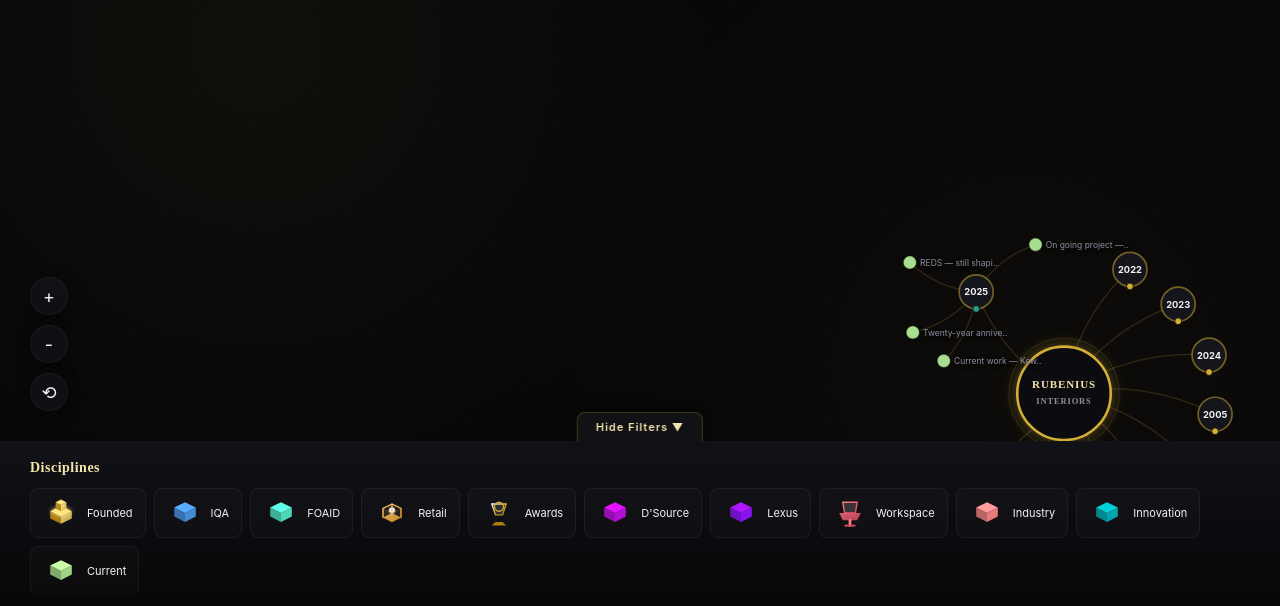
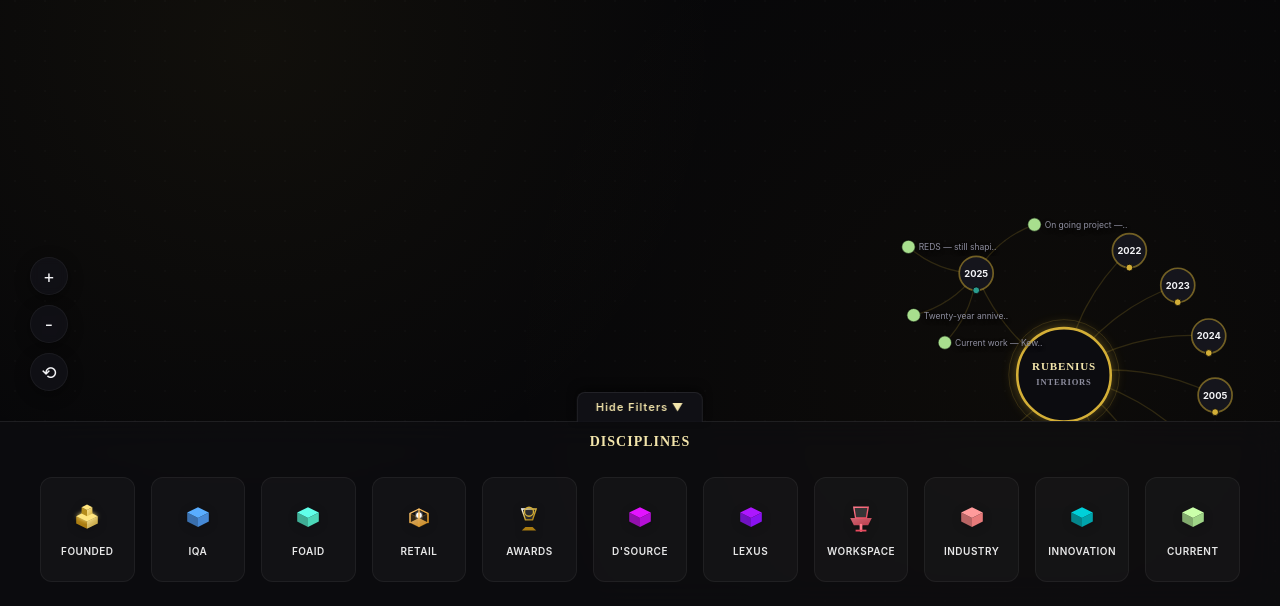
Before and after one commit to nikhil-reds/Mindmap-interactive-timeline, a Next.js app: page / in a window 1280 px wide. Shown: the part 194-800 px from the top of the page. Built offline with nearby package versions, Linux system fonts and the light colour scheme.

Commit message:
feat: redesign filter panel UI with updated layout, styling, and 3D icon effects

```diff
--- a/components/mindmap/mindmap.css
+++ b/components/mindmap/mindmap.css
@@ -190,17 +190,17 @@
 /* FILTER PANEL */
 .filter-panel {
     width: 100%;
-    height: 165px;
+    height: 185px;
     padding: 15px 30px;
-    background: linear-gradient(to top, rgba(7, 7, 9, 0.98), rgba(18, 18, 24, 0.95));
-    border-top: 1px solid var(--border-glass);
+    background: rgba(18, 18, 24, 0.45);
+    border-top: 1px solid rgba(255, 255, 255, 0.08);
     border-right: none;
     display: flex;
     flex-direction: column;
     z-index: 5;
     position: relative;
-    backdrop-filter: blur(10px);
-    -webkit-backdrop-filter: blur(10px);
+    backdrop-filter: blur(15px);
+    -webkit-backdrop-filter: blur(15px);
     transition: height 0.35s cubic-bezier(0.25, 0.8, 0.25, 1), padding 0.35s ease, border-color 0.35s ease;
 }
 
@@ -215,7 +215,8 @@
     display: flex;
     flex-direction: row;
     gap: 40px;
-    align-items: flex-start;
+    align-items: center;
+    justify-content: center;
     width: 100%;
     height: 100%;
     opacity: 1;
@@ -233,8 +234,8 @@
     top: -30px;
     left: 50%;
     transform: translateX(-50%);
-    background: rgba(18, 18, 24, 0.95);
-    border: 1px solid var(--border-gold);
+    background: rgba(18, 18, 24, 0.85);
+    border: 1px solid rgba(255, 255, 255, 0.08);
     border-bottom: none;
     border-radius: 8px 8px 0 0;
     color: var(--primary-light);
@@ -249,70 +250,97 @@
     gap: 8px;
     box-shadow: 0 -4px 10px rgba(0, 0, 0, 0.5);
     transition: var(--transition);
-    backdrop-filter: blur(10px);
-    -webkit-backdrop-filter: blur(10px);
+    backdrop-filter: blur(15px);
+    -webkit-backdrop-filter: blur(15px);
 }
 
 .filter-toggle-btn:hover {
     color: var(--primary);
-    box-shadow: 0 -4px 15px rgba(212, 175, 55, 0.3);
-    background: rgba(25, 25, 35, 0.98);
+    box-shadow: 0 -4px 15px rgba(212, 175, 55, 0.2);
+}
+
+.filter-section {
+    display: flex;
+    flex-direction: column;
+    width: 100%;
+    align-items: center;
+    gap: 10px;
 }
 
 .filter-section h3 {
     font-family: var(--font-serif);
     font-size: 14px;
     color: var(--primary-light);
-    margin-bottom: 10px;
-    letter-spacing: 0.5px;
+    margin-bottom: 5px;
+    letter-spacing: 1px;
     font-weight: 600;
-    display: flex;
-    align-items: center;
-    justify-content: space-between;
-    gap: 15px;
+    text-transform: uppercase;
 }
 
 .category-list {
     display: flex;
     flex-direction: row;
-    flex-wrap: wrap;
-    gap: 8px;
-    max-height: 105px;
-    overflow-y: auto;
-    padding-right: 5px;
+    justify-content: center;
+    gap: 16px;
+    width: 100%;
+    overflow-x: auto;
+    padding: 10px 10px 15px 10px;
 }
 
 .category-item {
     display: flex;
+    flex-direction: column;
     align-items: center;
-    justify-content: space-between;
-    padding: 6px 12px;
-    background: rgba(255, 255, 255, 0.02);
-    border: 1px solid var(--border-glass);
-    border-radius: 8px;
+    justify-content: center;
+    width: 95px;
+    height: 105px;
+    padding: 12px;
+    background: rgba(255, 255, 255, 0.03);
+    border: 1px solid rgba(255, 255, 255, 0.05);
+    border-radius: 12px;
     cursor: pointer;
-    transition: var(--transition);
-    font-size: 11px;
+    transition: all 0.3s cubic-bezier(0.25, 0.8, 0.25, 1);
+    box-sizing: border-box;
     gap: 8px;
 }
 
 .category-item:hover {
-    border-color: rgba(212, 175, 55, 0.4);
-    background: rgba(212, 175, 55, 0.03);
-    transform: translateY(-2px);
+    background: rgba(255, 255, 255, 0.07);
+    border-color: var(--glow-color);
+    transform: translateY(-4px);
+    box-shadow: 0 8px 24px var(--glow-color);
 }
 
 .category-item.active {
-    background: rgba(212, 175, 55, 0.1);
-    border-color: var(--primary);
-    color: var(--text-main);
+    background: rgba(255, 255, 255, 0.09);
+    border-color: var(--glow-color);
+    box-shadow: 0 4px 15px -2px var(--glow-color);
+}
+
+.category-name-wrapper {
+    font-family: var(--font-sans);
+    font-size: 10px;
+    font-weight: 600;
+    color: rgba(255, 255, 255, 0.9);
+    text-align: center;
+    text-transform: uppercase;
+    letter-spacing: 0.5px;
+    display: block;
+}
+
+.icon-3d {
+    transition: transform 0.3s ease;
+    filter: drop-shadow(0 2px 4px rgba(0, 0, 0, 0.3));
+}
+
+.category-item:hover .icon-3d {
+    transform: scale(1.1) translateZ(0);
 }
 
 .category-dot {
     width: 8px;
     height: 8px;
-    border-radius: 50%;
-    margin-right: 6px;
+    border-radius: 0;
     display: inline-block;
 }
 
```
